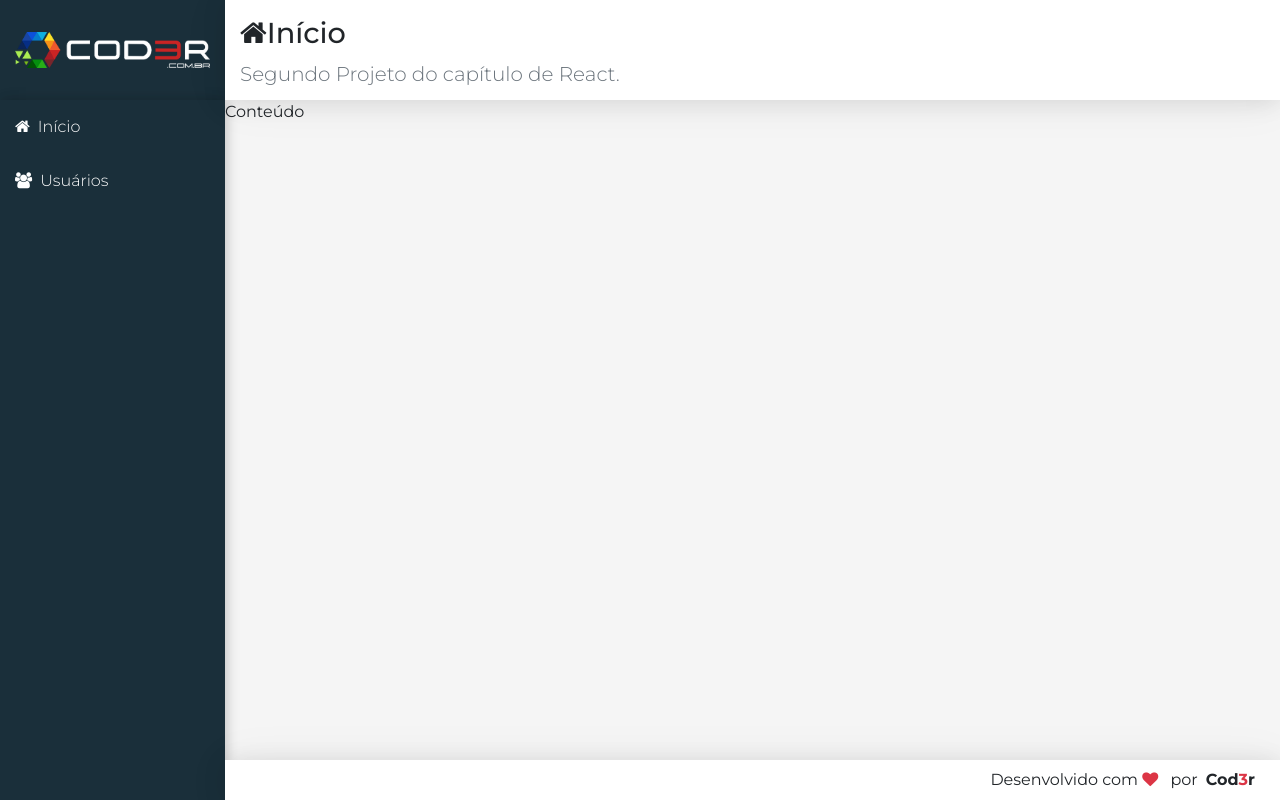
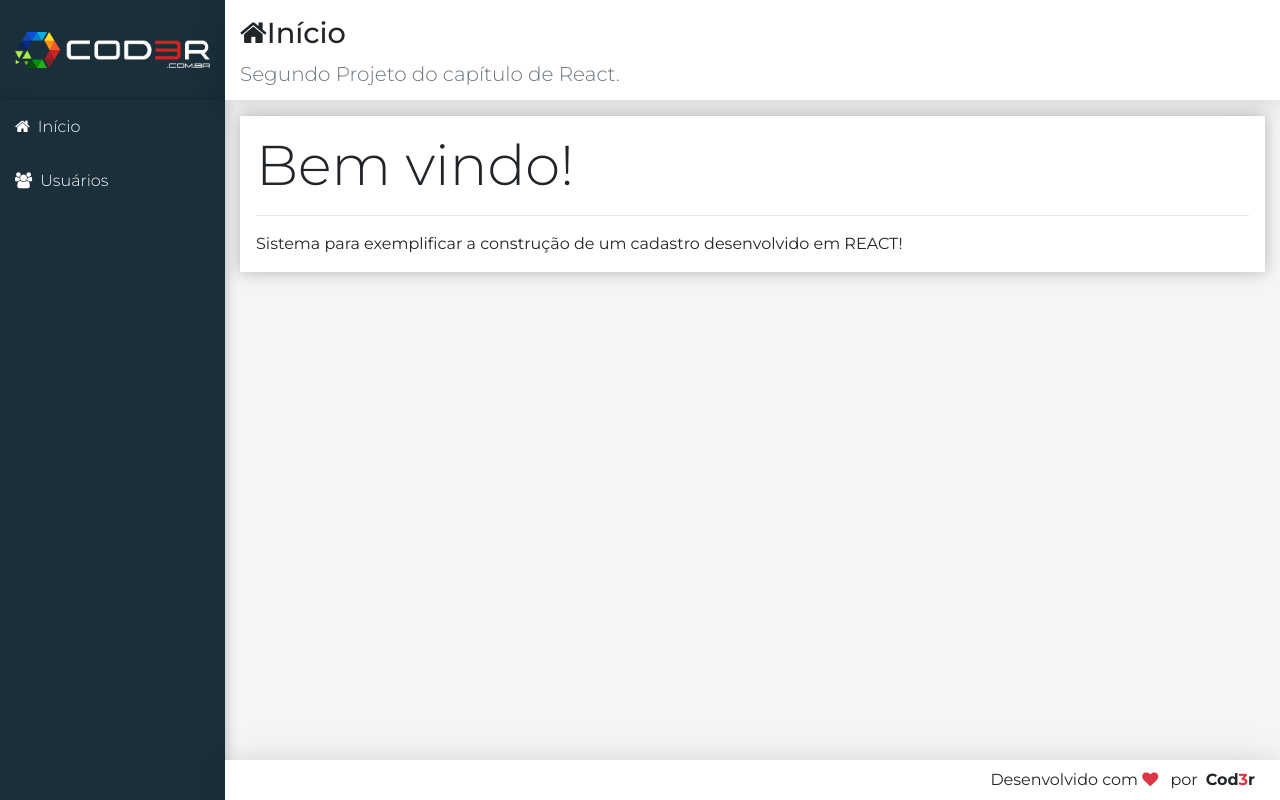
Before and after one commit to jeancrus/crud-project, a React (Create React App) app in the folder frontend/: page / in a window 1280 px wide. Built offline with nearby package versions, Linux system fonts and the light colour scheme.

Commit message:
Creating Home component to start the navigation content of SPA

```diff
--- /dev/null
+++ b/frontend/src/components/home/Home.jsx
@@ -0,0 +1,10 @@
+import React from 'react'
+import Main from '../template/Main'
+
+export default props =>
+    <Main icon="home" title="Início" subtitle="Segundo Projeto do capítulo de React.">
+        <div className="display-4">Bem vindo!</div>
+        <hr />
+        <p className="mb-0">Sistema para exemplificar a construção de um cadastro
+            desenvolvido em REACT!</p>
+    </Main>
--- a/frontend/src/components/template/Main.css
+++ b/frontend/src/components/template/Main.css
@@ -0,0 +1,4 @@
+main > div {
+    background-color: #FFF;
+    box-shadow: 0px 0px 15px #0004;
+}
--- a/frontend/src/components/template/Main.jsx
+++ b/frontend/src/components/template/Main.jsx
@@ -5,8 +5,10 @@
 export default props => {
     return <React.Fragment>
         <Header {...props} />
-        <main className="content">
-            Conteúdo
+        <main className="content container-fluid">
+            <div className="p-3 mt-3">
+                {props.children}
+            </div>
         </main>
     </React.Fragment>
 }
--- a/frontend/src/main/App.jsx
+++ b/frontend/src/main/App.jsx
@@ -5,14 +5,14 @@
 
 import Logo from '../components/template/Logo'
 import Nav from '../components/template/Nav'
-import Main from '../components/template/Main'
+import Home from '../components/home/Home'
 import Footer from '../components/template/Footer'
 
 export default props => {
     return <div className="app">
         <Logo />
         <Nav />
-        <Main icon="home" title="Início" subtitle="Segundo Projeto do capítulo de React." />
+        <Home />
         <Footer />
     </div>
 }
```
